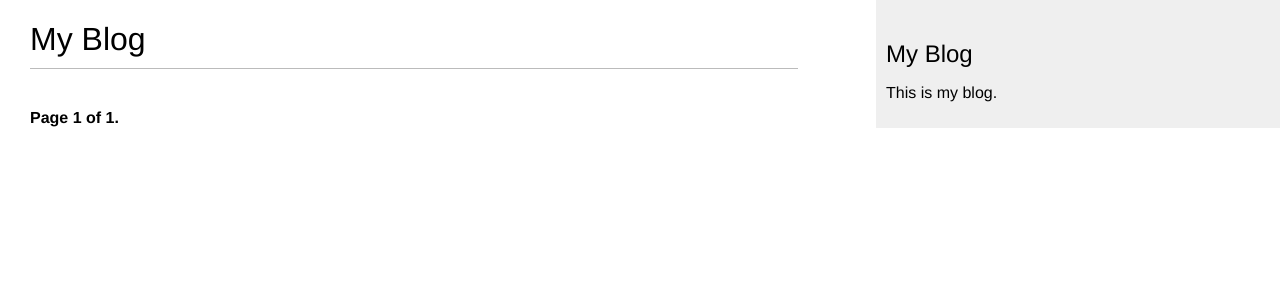
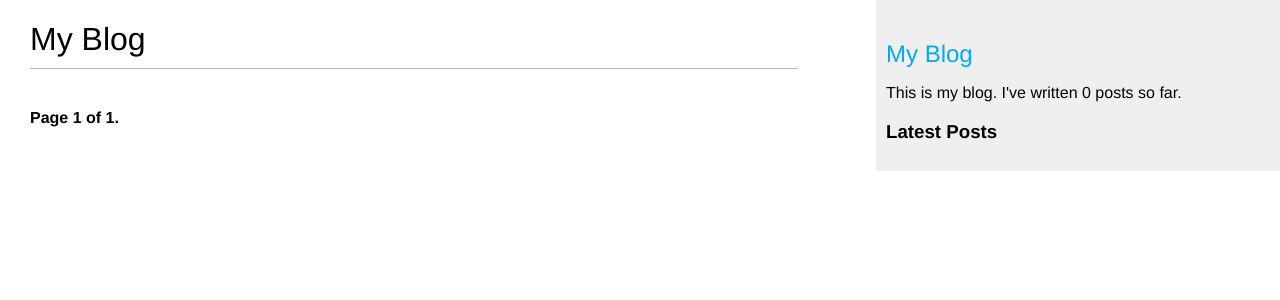
Before and after one commit to NGustafson/django-learning, a Django app: page /blog/ in a window 1280 px wide. Shown: the top 300 px of the page. Run offline with Django 5.2, Linux system fonts and the light colour scheme; data that the repository does not hold is empty.

Commit message:
add some template tags

```diff
--- a/mysite/blog/templates/blog/base.html
+++ b/mysite/blog/templates/blog/base.html
@@ -1,3 +1,4 @@
+{% load blog_tags %}
 {% load static %}
 <!DOCTYPE html>
 <html>
@@ -11,8 +12,15 @@
     {% endblock %}
 </div>
 <div id="sidebar">
-    <h2>My Blog</h2>
-    <p>This is my blog.</p>
+    <h2>
+        <a href="{%  url "blog:post_list" %}">My Blog</a>
+    </h2>
+    <p>
+        This is my blog.
+        I've written {% total_posts %} posts so far.
+    </p>
+    <h3>Latest Posts</h3>
+    {% show_latest_posts 3 %}
 </div>
 </body>
 </html>
--- /dev/null
+++ b/mysite/blog/templates/blog/post/latest_posts.html
@@ -0,0 +1,7 @@
+<ul>
+    {% for post in latest_posts %}
+        <li>
+            <a href="{{ post.get_absolute_url }}">{{ post.title }}</a>
+        </li>
+    {% endfor %}
+</ul>
--- /dev/null
+++ b/mysite/blog/templatetags/blog_tags.py
@@ -0,0 +1,15 @@
+from django import template
+from ..models import Post
+
+register = template.Library()
+
+
+@register.simple_tag
+def total_posts():
+    return Post.published.count()
+
+
+@register.inclusion_tag('blog/post/latest_posts.html')
+def show_latest_posts(count=5):
+    latest_posts = Post.published.order_by('-publish')[:count]
+    return {'latest_posts': latest_posts}
```
Also changed, not shown: mysite/blog/templatetags/__init__.py (added).
